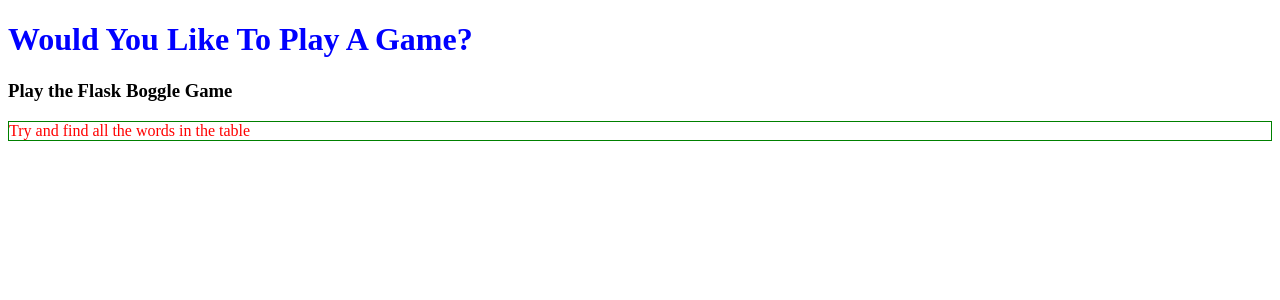
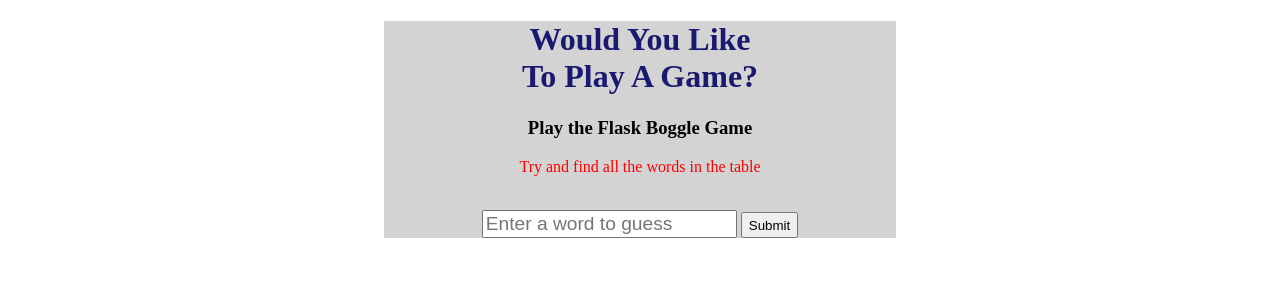
Before and after one commit to ursawd/Flask_Boggle, a Flask app: template templates/index.html in a window 1280 px wide. Shown: the top 300 px of the page. Run offline with Flask 2, Linux system fonts and the light colour scheme; the template is opened without the code that fills it, so the values that code supplies are empty; parts of the project's set-up code (start-up, migrations or seed data) failed here and were passed over.

Commit message:
add submit guess

```diff
--- a/app.py
+++ b/app.py
@@ -14,3 +14,9 @@ game_board = boggle_game.make_board()
 def index():
     session["game_board"] = game_board
     return render_template("index.html", game_board=game_board)
+
+
+@app.route("/validate_word")
+def validate_word():
+    print(response.args)
+    return "HELLO "
--- a/static/app.css
+++ b/static/app.css
@@ -1,23 +1,38 @@
 h1 {
-  color: blue;
+  color: midnightblue;
 }
 p {
   color: red;
-  border: 1px solid green;
 }
 body {
   font-family: "Times New Roman", Times, serif;
-}
-table,
-td {
-  border: 1px solid black;
-}
-table {
-  border-collapse: collapse;
-  background-color: lightskyblue;
 }
 td {
   width: 40px;
   text-align: center;
   font-size: 2rem;
 }
+input {
+  font-size: 1.2rem;
+}
+button {
+  height: 26px;
+}
+#main {
+  margin: 0 auto;
+  width: 40vw;
+  text-align: center;
+  background-color: lightgray;
+}
+
+/* game board table and td */
+#board,
+.board-col {
+  border: 1px solid black;
+}
+/* game board table  */
+#board {
+  border-collapse: collapse;
+  background-color: lightskyblue;
+  margin: 0 auto;
+}
--- a/static/app.js
+++ b/static/app.js
@@ -0,0 +1,11 @@
+"use strict";
+//  capture guessed word by listening for button click
+$("#submit-guess").on("click", (e) => {
+  e.preventDefault();
+  handleGuess();
+});
+function handleGuess() {
+  //   retrieve guessed word from input element
+  let guess = $("#word-guess").val();
+  $("#word-guess").val(""); //reset guess input element to blank
+}
--- a/templates/base.html
+++ b/templates/base.html
@@ -8,5 +8,12 @@
   </head>
   <body>
     {% block content %} {% endblock %}
+    <script
+      src="https://code.jquery.com/jquery-3.5.1.min.js"
+      integrity="sha256-9/aliU8dGd2tb6OSsuzixeV4y/faTqgFtohetphbbj0="
+      crossorigin="anonymous"
+    ></script>
+    <script src="https://unpkg.com/axios/dist/axios.min.js"></script>
+    <script src="static\app.js"></script>
   </body>
 </html>
--- a/templates/index.html
+++ b/templates/index.html
@@ -1,7 +1,8 @@
 {% extends "base.html"%} {% block head %}
 <title>Boggle Game</title>
 {% endblock %} {% block content %}
-<h1>Would You Like To Play A Game?</h1>
+<div id="main">
+  <h1>Would You Like<br />To Play A Game?</h1>
   <h3>Play the Flask Boggle Game</h3>
   <p>Try and find all the words in the table</p>
   <table id="board">
@@ -12,9 +13,19 @@
         <td class="board-col">{{letter}}</td>
         {% endfor %}
       </tr>
-
       {% endfor %}
     </tbody>
   </table>
-
+  <form action="" id="guess">
+    <!-- <label for="word_guess">Enter a word to guess</label> -->
+    <br />
+    <input
+      type="text"
+      name="guess"
+      id="word-guess"
+      placeholder="Enter a word to guess"
+    />
+    <button id="submit-guess">Submit</button>
+  </form>
+</div>
 {% endblock %}
```
Lines whose indentation alone changed are shown as unchanged.
